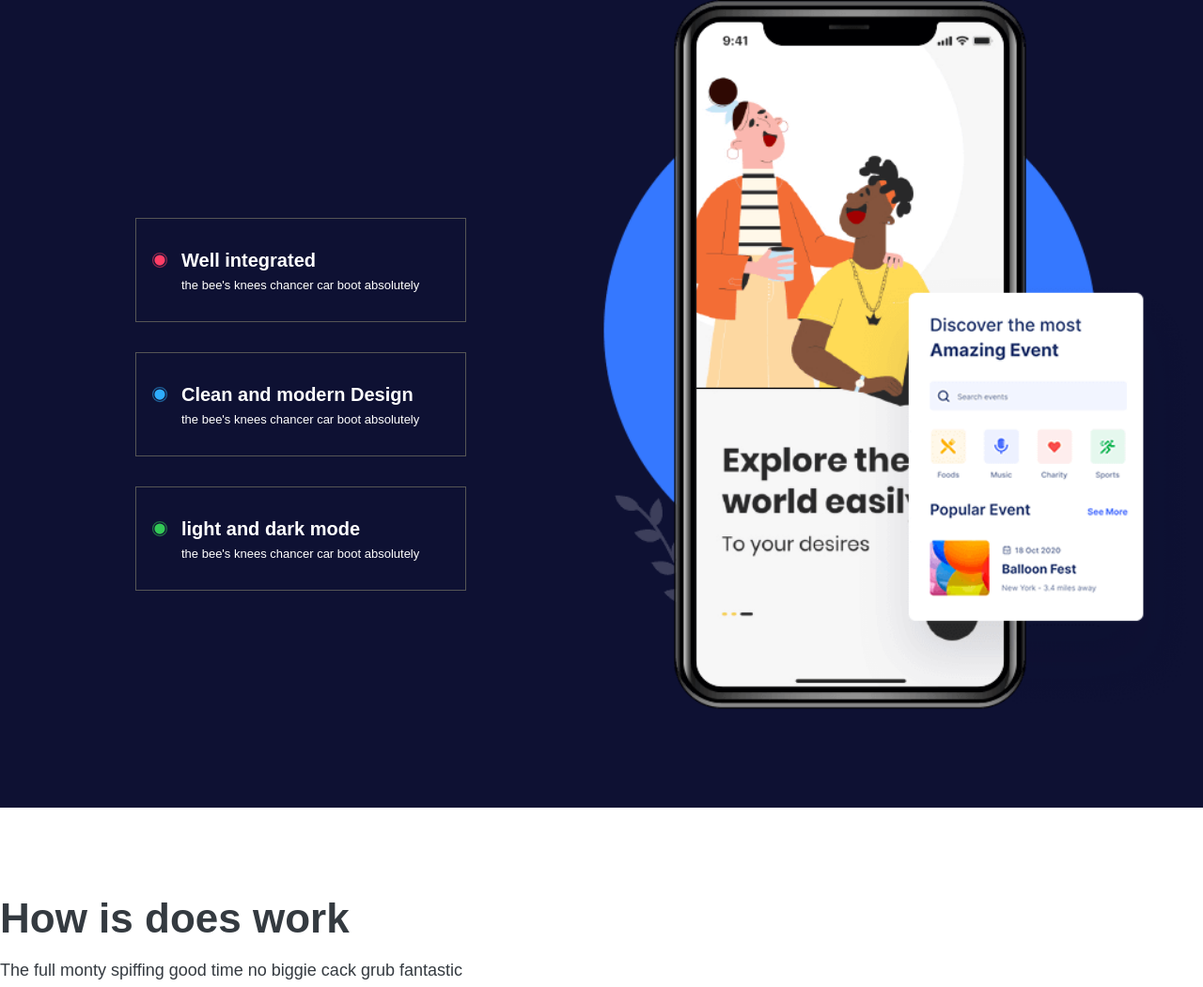
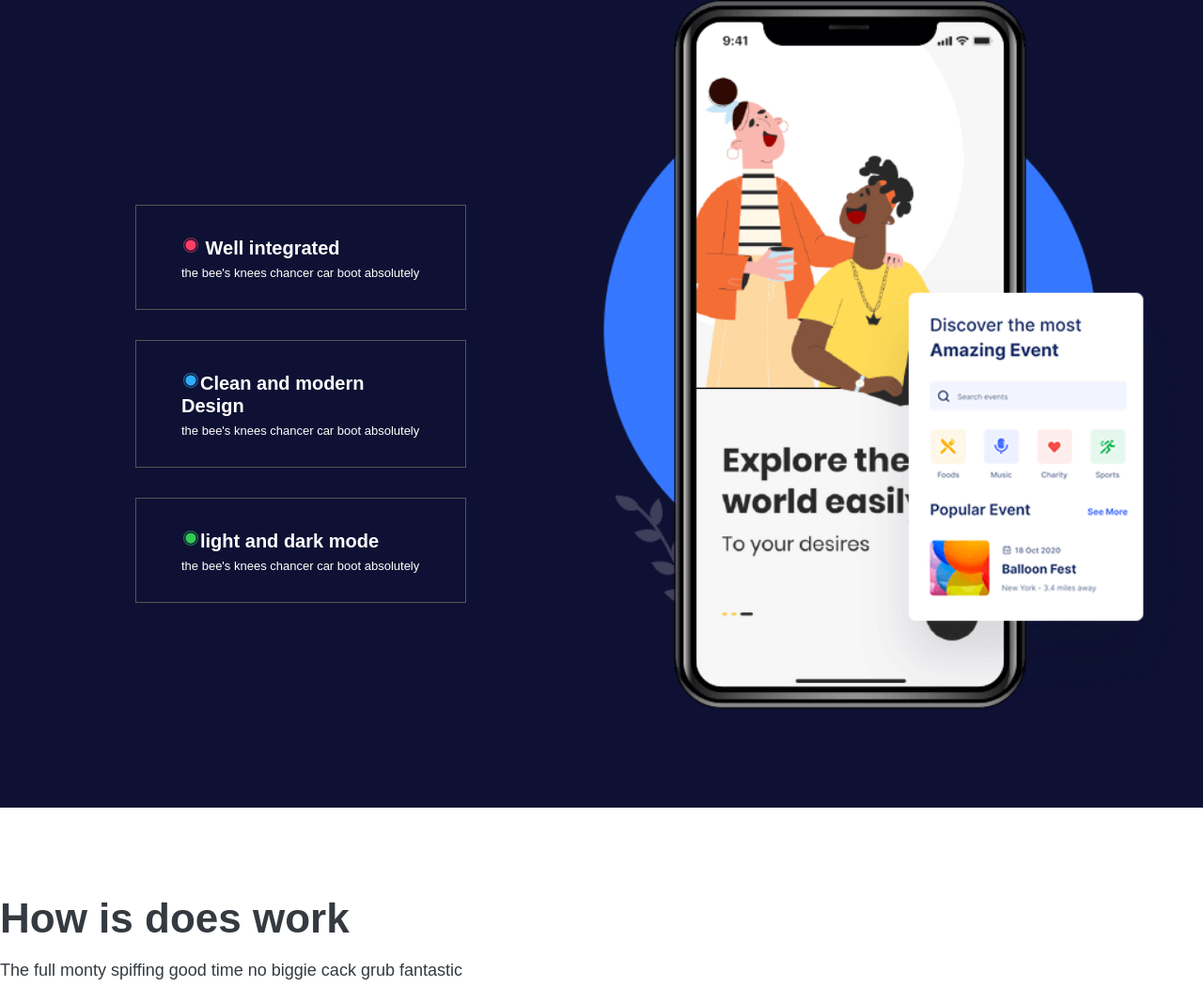
Before and after one commit to AhmedEltouny20/project, a plain HTML site: page project/index-pro.html in a window 1280 px wide. Shown: the part 2701-3752 px from the top of the page at 94% size. Drawn offline with nearby package versions, Linux system fonts and the light colour scheme.

Commit message:
last change

```diff
--- a/project/style-pro.css
+++ b/project/style-pro.css
@@ -378,7 +378,7 @@ WHEREVER SECTION
   font-size: 1.3rem;
   margin-top: 0.8rem;
 }
-.artical-text ion-icon {
+.ion-icon {
   position: absolute;
 }
 .ion1 {
```
